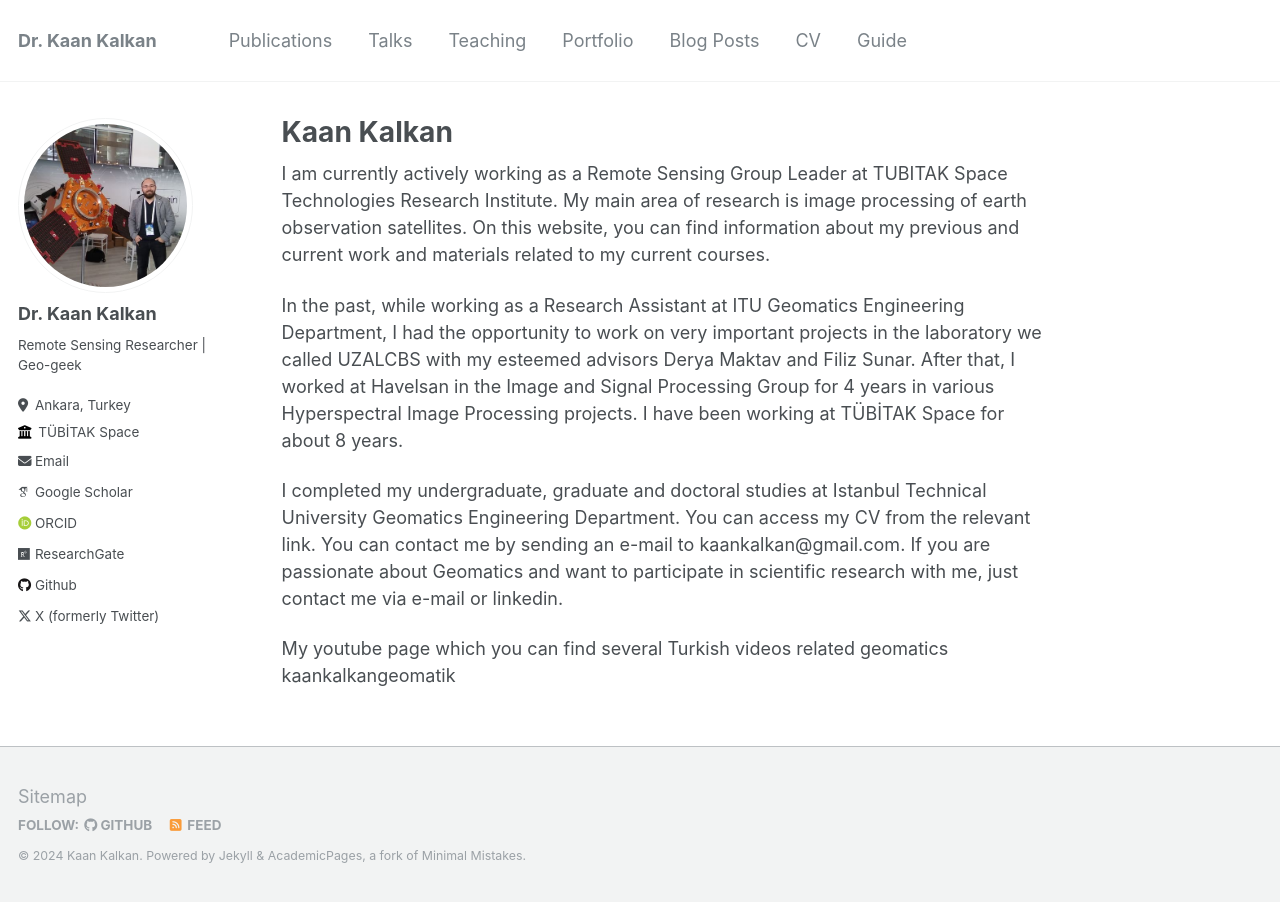
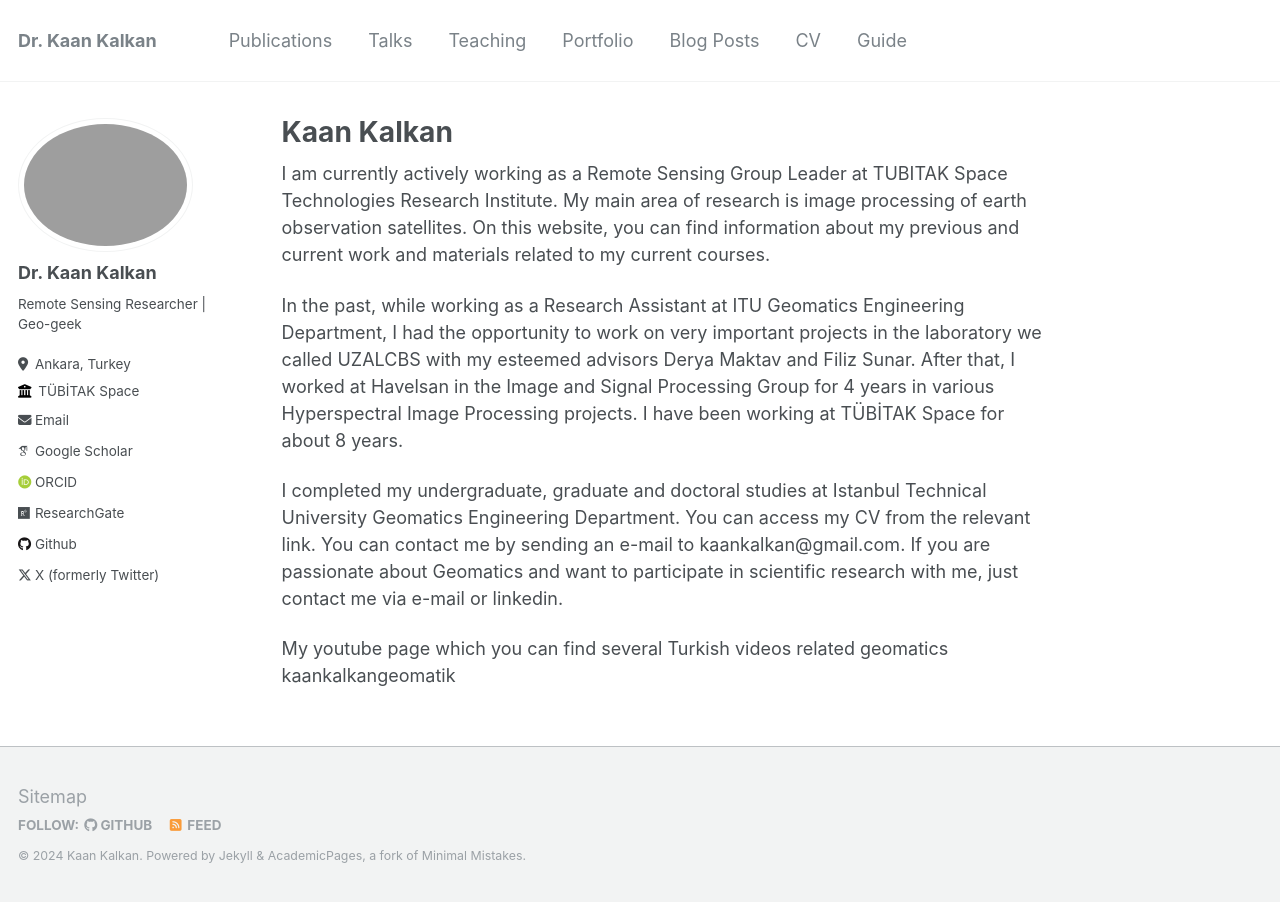
Before and after one commit to kalkan/kalkan.github.io, a Jekyll site: the page built from _pages/about.md, in a window 1280 px wide. Built offline with Jekyll 4.4.1, drawn with Linux system fonts in a browser that asks for light colours; some web fonts are replaced.

Commit message:
Update _config.yml

```diff
--- a/_config.yml
+++ b/_config.yml
@@ -21,7 +21,7 @@
 #               Additional customization can be done by editing /_includes/author-profile.html
 author:
   # Biographic information
-  avatar           : "profile.png"
+  avatar           : "pp.jpg"
   name             : "Dr. Kaan Kalkan"
   pronouns         : # example: "she/her"
   bio              : "Remote Sensing Researcher | Geo-geek"
```
